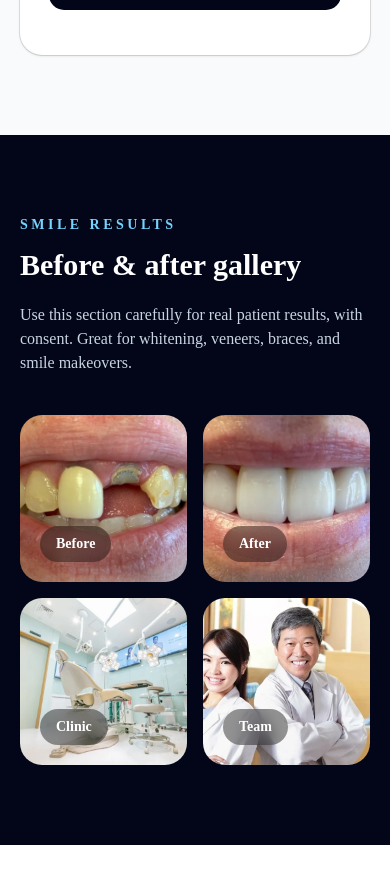
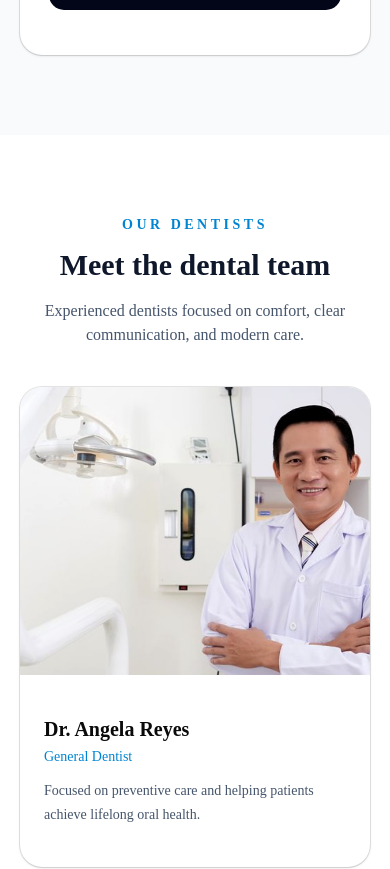
Before and after one commit to mikekerveillant/dental-template, a Next.js app: page / in a window 390 px wide. Shown: the part 4400-5269 px from the top of the page. Built offline with nearby package versions, Linux system fonts and the light colour scheme.

Commit message:
Add dentists section

```diff
--- a/app/page.tsx
+++ b/app/page.tsx
@@ -30,8 +30,10 @@ export default function DentalClinicTemplate() {
           </div>
           <nav className="hidden items-center gap-7 text-sm font-medium text-slate-600 md:flex">
             <a href="#services">Services</a>
+            <a href="#dentists">Dentists</a>
             <a href="#results">Results</a>
             <a href="#reviews">Reviews</a>
+            <a href="#faq">FAQ</a>
             <a href="#contact">Contact</a>
           </nav>
           <a href="#contact">
@@ -140,6 +142,41 @@ export default function DentalClinicTemplate() {
             ))}
           </div>
         </section>
+
+<section id="dentists" className="bg-white py-20">
+  <div className="mx-auto max-w-7xl px-5">
+    <div className="text-center">
+      <p className="text-sm font-bold uppercase tracking-[0.25em] text-sky-600">
+        Our Dentists
+      </p>
+      <h2 className="mt-3 text-3xl font-bold md:text-5xl">
+        Meet the dental team
+      </h2>
+      <p className="mx-auto mt-4 max-w-2xl text-slate-600">
+        Experienced dentists focused on comfort, clear communication, and modern care.
+      </p>
+    </div>
+
+    <div className="mt-10 grid gap-6 md:grid-cols-3">
+      {doctors.map((doctor) => (
+        <Card key={doctor.name} className="overflow-hidden rounded-3xl border-0 shadow-sm">
+          <img
+            src={doctor.image}
+            alt={doctor.name}
+            className="h-72 w-full object-cover"
+          />
+          <CardContent className="p-6">
+            <h3 className="text-xl font-bold">{doctor.name}</h3>
+            <p className="mt-1 font-medium text-sky-600">{doctor.title}</p>
+            <p className="mt-3 text-sm leading-6 text-slate-600">
+              {doctor.bio}
+            </p>
+          </CardContent>
+        </Card>
+      ))}
+    </div>
+  </div>
+</section>
 
         <section id="results" className="bg-slate-950 py-20 text-white">
           <div className="mx-auto max-w-7xl px-5">
```
